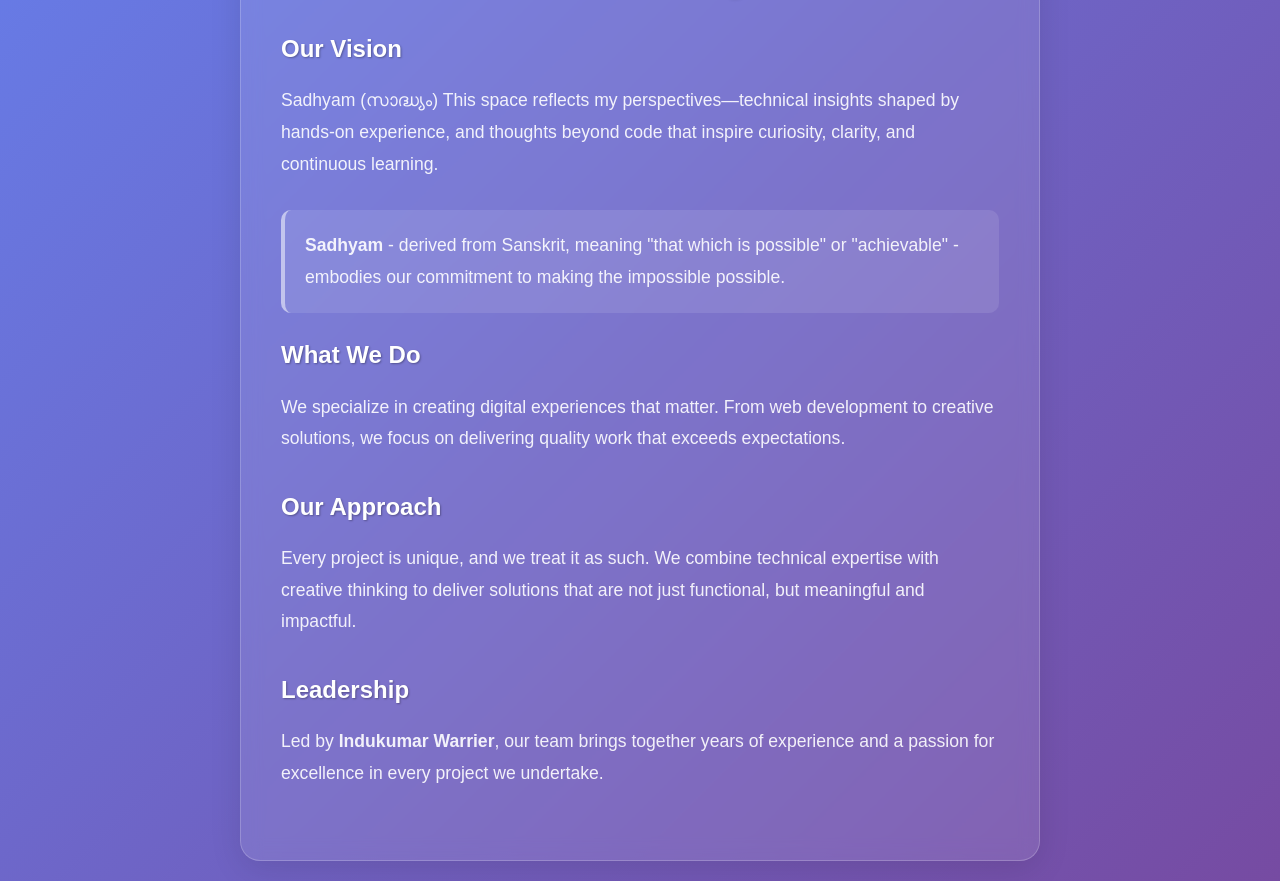
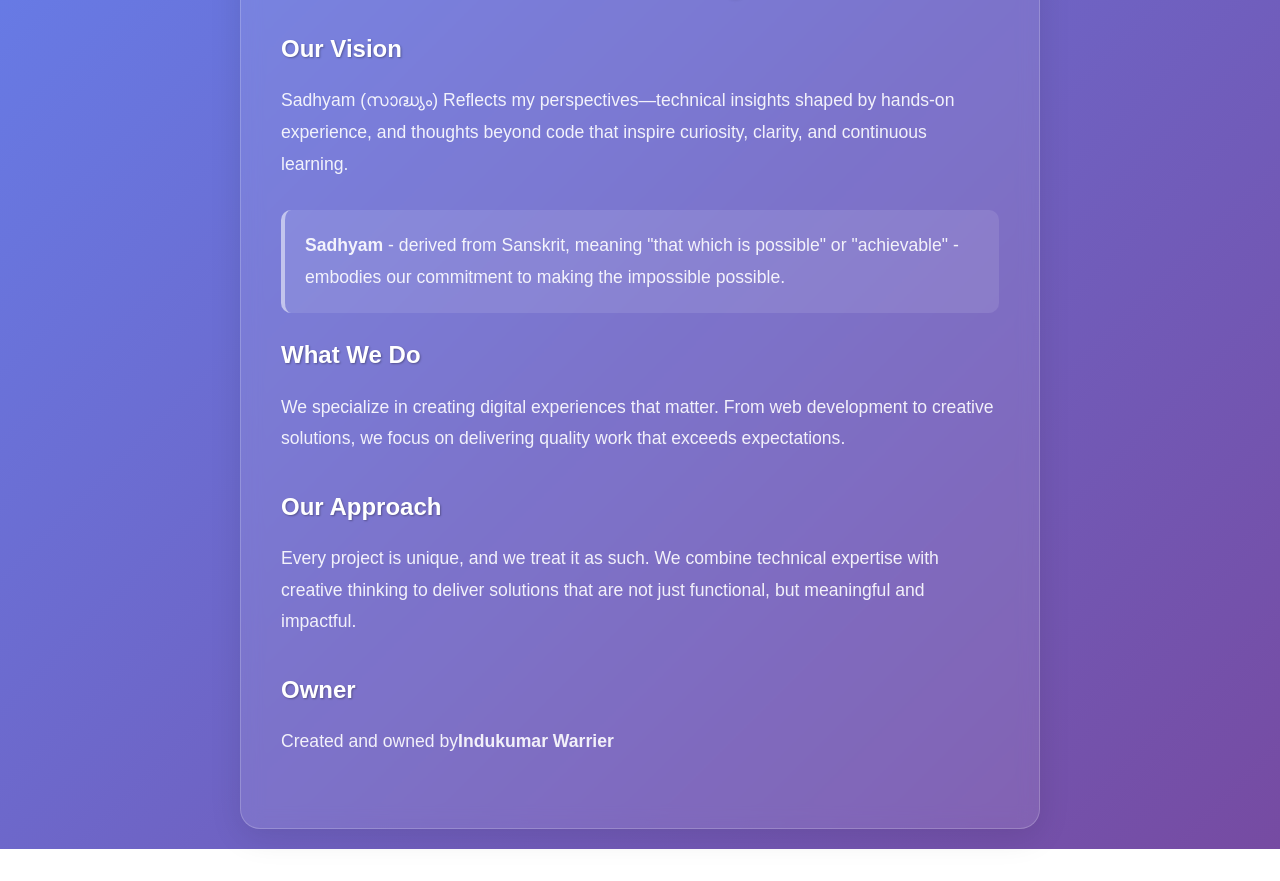
Before and after one commit to Indukumar-Warrier/Sadhyam, a plain HTML site: page about.html in a window 1280 px wide. Shown: the part 177-1058 px from the top of the page. After the commit the page ends 1026 px from the top, so only its background shows below. Drawn offline with Linux system fonts and the light colour scheme.

Commit message:
Update about.html

```diff
--- a/about.html
+++ b/about.html
@@ -112,7 +112,7 @@
         <div class="about-content">
             <div class="about-section">
                 <h2>Our Vision</h2>
-                <p>Sadhyam (സാദ്ധ്യം) This space reflects my perspectives—technical insights shaped by hands-on experience, and thoughts beyond code that inspire curiosity, clarity, and continuous learning.</p>
+                <p>Sadhyam (സാദ്ധ്യം) Reflects my perspectives—technical insights shaped by hands-on experience, and thoughts beyond code that inspire curiosity, clarity, and continuous learning.</p>
             </div>
 
             <div class="highlight">
@@ -130,8 +130,8 @@
             </div>
 
             <div class="about-section">
-                <h2>Leadership</h2>
-                <p>Led by <strong>Indukumar Warrier</strong>, our team brings together years of experience and a passion for excellence in every project we undertake.</p>
+                <h2>Owner</h2>
+                <p>Created and owned by<strong>Indukumar Warrier</strong></p>
             </div>
         </div>
     </div>
```
